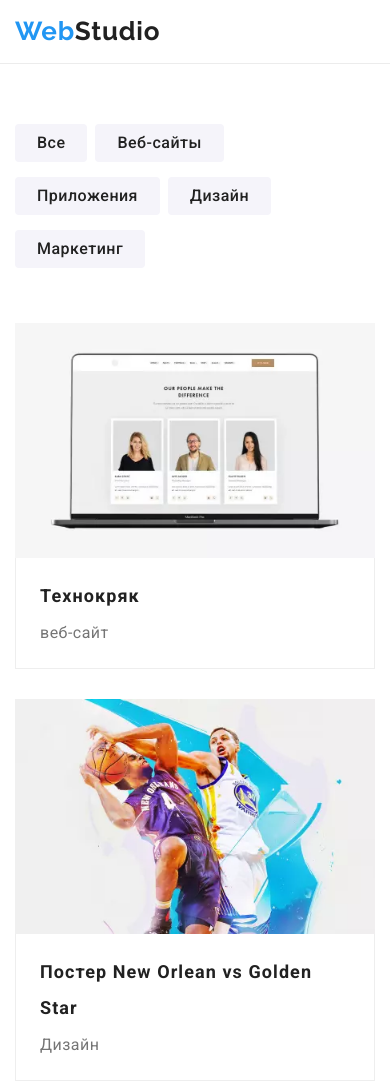
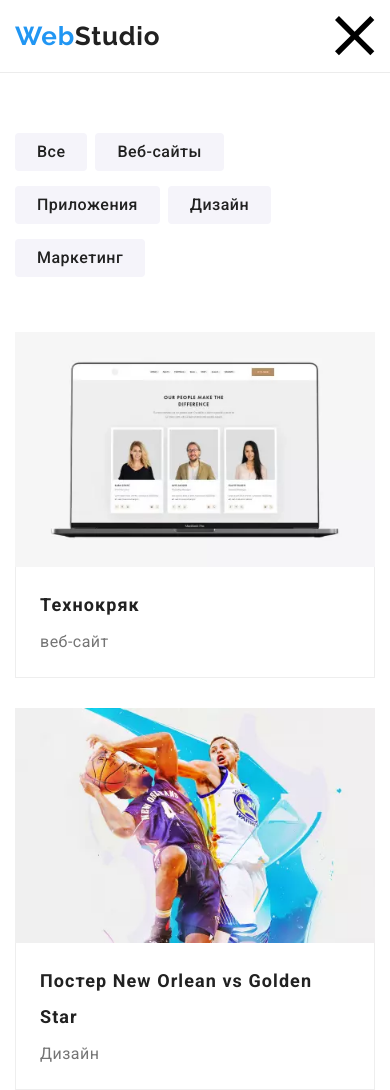
Before and after one commit to gal-link-a/goit-markup-hw-08, a plain HTML site: page portfolio.html in a window 390 px wide. Shown: the top 1090 px of the page. Drawn offline with nearby package versions, Linux system fonts and the light colour scheme.

Commit message:
настраивает мобильное меню

```diff
--- a/portfolio.html
+++ b/portfolio.html
@@ -23,7 +23,20 @@
         <span class="logo-left-part">Web</span><span class="logo-right-part-header">Studio</span>
     </a>
 
-        <nav class="navigation">
+    <button type="button" class="menu-button is-open"
+    aria-expanded="false" aria-controls="mobile-menu"
+    data-menu-button>
+        <svg class="menu-pic"
+        aria-label="переключатель мобильного меню"
+        width="40" height="40">
+            <use class="icon-menu" href="./images/sprite.svg#icon-menu"></use>
+            <use class="icon-cross" href="./images/sprite.svg#icon-cross"></use>
+        </svg>
+    </button>
+
+
+    <nav class="navigation" data-menu>
+
         <ul class="navigation-list">
                 <li class="navigation-list-item">
                     <a class="navigation-list-link " href="./index.html">Студия</a>
@@ -476,7 +489,8 @@
 
 
             </footer>
-
+            <script src="./js/modal.js"></script>
+            <script src="./js/menu.js"></script>
             </body>
 
             </html>
--- a/sass/layout/_header.scss
+++ b/sass/layout/_header.scss
@@ -62,12 +62,13 @@
 
 .menu-button {
   display: inline-flex;
-  margin-left: auto;
+  margin: 0;
+  padding: 0;
   border: none;
   background-color: transparent;
-  z-index: 9999;
-  outline: none;
-  transition: color var(--main-text-color);
+  @media screen and (min-width: 768px) {
+    display: none;
+  }
 
   .icon-cross {
     display: none;
```
Also changed, not shown: index.html (+3 -3 lines), css/main.css, css/main.min.css, 2 other files. Lines whose indentation alone changed are shown as unchanged.
